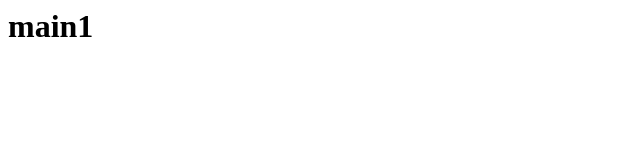
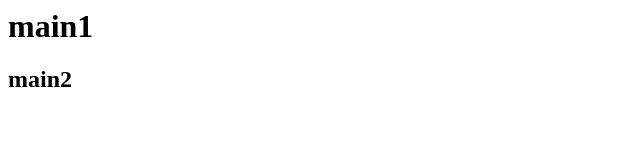
Before and after one commit to mstanford-wnc/git-commit-rename, a plain HTML site: page index.html in a window 1280 px wide. Shown: the full height of the page, 0-640 px from the left. Drawn offline with Linux system fonts and the light colour scheme.

Commit message:
Added H2

```diff
--- a/index.html
+++ b/index.html
@@ -1,3 +1,4 @@
 <html>
   <h1>main1</h1>
+  <h2>main2</h2>
 </html>
```
